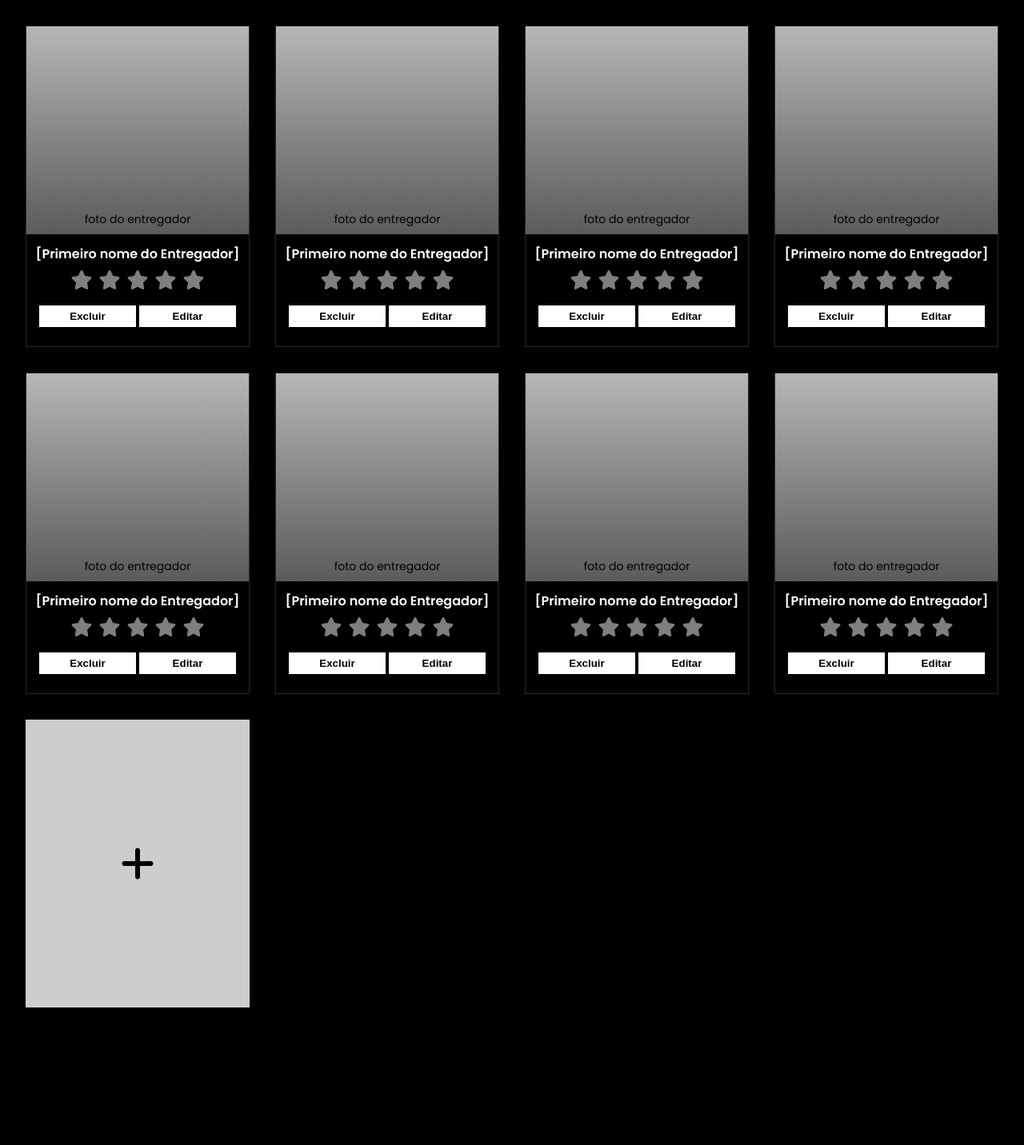
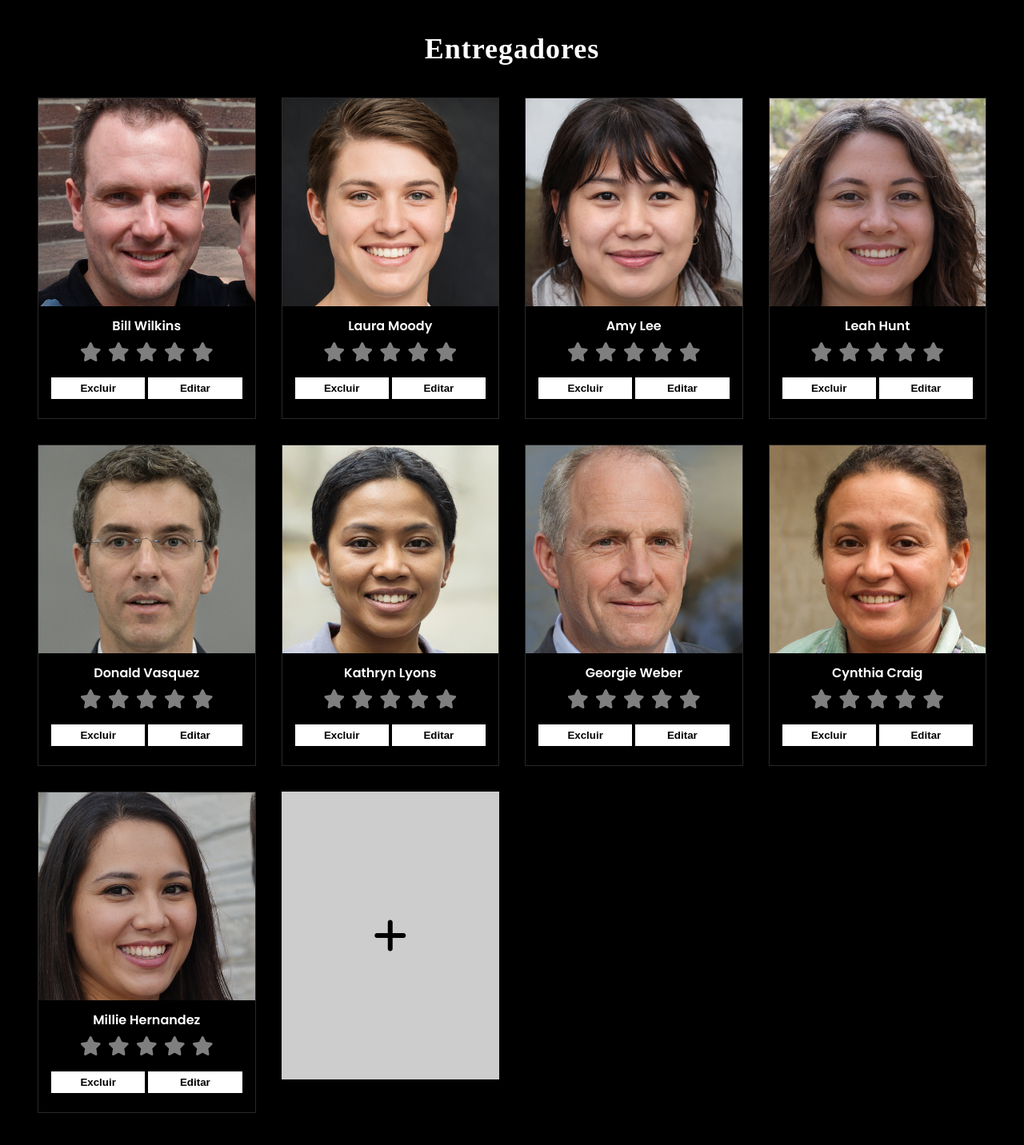
Before and after one commit to PI-InfoWeb-CNAT/Japapou, a Django app: page /manager/manage_delivery_man/ in a window 1280 px wide. Shown: the part 65-1497 px from the top of the page at 80% size. Before the commit the page ends 1325 px from the top, so only its background shows below. Run offline with Django 5.2, Linux system fonts and the light colour scheme.

Commit message:
Added delivery men images

```diff
--- a/source/japapou/static/css/manager/manage_delivery_men.css
+++ b/source/japapou/static/css/manager/manage_delivery_men.css
@@ -1,8 +1,8 @@
-main {
+.entregadores {
 	display: grid;
 	grid-template-columns: repeat(auto-fill, minmax(260px, 1fr));
 	gap: 32px;
-	padding: 32px;
+	padding: 0 32px;
 }
 
 .card {
@@ -40,8 +40,10 @@ main {
 	color: black;
 	font-size: 14px;
 
-	span {
-		padding-bottom: 8px;
+	img {
+		width: 100%;
+		height: 100%;
+		object-fit: cover;
 	}
 }
 
--- a/source/japapou/templates/manager/manage_delivery_man.html
+++ b/source/japapou/templates/manager/manage_delivery_man.html
@@ -10,11 +10,14 @@
 {% endblock %}
 
 {% block content %}
+  <h1>Entregadores</h1>
+
+  <div class="entregadores">
     <article class="card">
       <div class="photo">
-      <span>foto do entregador</span>
+        <img src="{% static 'imgs/delivery_men/person_1.jpeg' %}" alt="Entregador" />
       </div>
-    <h2>[Primeiro nome do Entregador]</h2>
+      <h2>Bill Wilkins</h2>
       <div class="rating">
         <i class="fa-solid fa-star"></i><i class="fa-solid fa-star"></i><i class="fa-solid fa-star"></i><i class="fa-solid fa-star"></i><i class="fa-solid fa-star"></i>
       </div>
@@ -25,9 +28,9 @@
 
     <article class="card">
       <div class="photo">
-      <span>foto do entregador</span>
+        <img src="{% static 'imgs/delivery_men/person_2.jpeg' %}" alt="Entregador" />
       </div>
-    <h2>[Primeiro nome do Entregador]</h2>
+      <h2>Laura Moody</h2>
       <div class="rating">
         <i class="fa-solid fa-star"></i><i class="fa-solid fa-star"></i><i class="fa-solid fa-star"></i><i class="fa-solid fa-star"></i><i class="fa-solid fa-star"></i>
       </div>
@@ -38,9 +41,9 @@
 
     <article class="card">
       <div class="photo">
-      <span>foto do entregador</span>
+        <img src="{% static 'imgs/delivery_men/person_3.jpeg' %}" alt="Entregador" />
       </div>
-    <h2>[Primeiro nome do Entregador]</h2>
+      <h2>Amy Lee</h2>
       <div class="rating">
         <i class="fa-solid fa-star"></i><i class="fa-solid fa-star"></i><i class="fa-solid fa-star"></i><i class="fa-solid fa-star"></i><i class="fa-solid fa-star"></i>
       </div>
@@ -51,9 +54,9 @@
 
     <article class="card">
       <div class="photo">
-      <span>foto do entregador</span>
+        <img src="{% static 'imgs/delivery_men/person_4.jpeg' %}" alt="Entregador" />
       </div>
-    <h2>[Primeiro nome do Entregador]</h2>
+      <h2>Leah Hunt</h2>
       <div class="rating">
         <i class="fa-solid fa-star"></i><i class="fa-solid fa-star"></i><i class="fa-solid fa-star"></i><i class="fa-solid fa-star"></i><i class="fa-solid fa-star"></i>
       </div>
@@ -64,9 +67,9 @@
 
     <article class="card">
       <div class="photo">
-      <span>foto do entregador</span>
+        <img src="{% static 'imgs/delivery_men/person_5.jpeg' %}" alt="Entregador" />
       </div>
-    <h2>[Primeiro nome do Entregador]</h2>
+      <h2>Donald Vasquez</h2>
       <div class="rating">
         <i class="fa-solid fa-star"></i><i class="fa-solid fa-star"></i><i class="fa-solid fa-star"></i><i class="fa-solid fa-star"></i><i class="fa-solid fa-star"></i>
       </div>
@@ -77,9 +80,9 @@
 
     <article class="card">
       <div class="photo">
-      <span>foto do entregador</span>
+        <img src="{% static 'imgs/delivery_men/person_6.jpeg' %}" alt="Entregador" />
       </div>
-    <h2>[Primeiro nome do Entregador]</h2>
+      <h2>Kathryn Lyons</h2>
       <div class="rating">
         <i class="fa-solid fa-star"></i><i class="fa-solid fa-star"></i><i class="fa-solid fa-star"></i><i class="fa-solid fa-star"></i><i class="fa-solid fa-star"></i>
       </div>
@@ -90,9 +93,9 @@
 
     <article class="card">
       <div class="photo">
-      <span>foto do entregador</span>
+        <img src="{% static 'imgs/delivery_men/person_7.jpeg' %}" alt="Entregador" />
       </div>
-    <h2>[Primeiro nome do Entregador]</h2>
+      <h2>Georgie Weber</h2>
       <div class="rating">
         <i class="fa-solid fa-star"></i><i class="fa-solid fa-star"></i><i class="fa-solid fa-star"></i><i class="fa-solid fa-star"></i><i class="fa-solid fa-star"></i>
       </div>
@@ -103,9 +106,22 @@
 
     <article class="card">
       <div class="photo">
-      <span>foto do entregador</span>
+        <img src="{% static 'imgs/delivery_men/person_8.jpeg' %}" alt="Entregador" />
       </div>
-    <h2>[Primeiro nome do Entregador]</h2>
+      <h2>Cynthia Craig</h2>
+      <div class="rating">
+        <i class="fa-solid fa-star"></i><i class="fa-solid fa-star"></i><i class="fa-solid fa-star"></i><i class="fa-solid fa-star"></i><i class="fa-solid fa-star"></i>
+      </div>
+      <div class="actions">
+        <button>Excluir</button><button>Editar</button>
+      </div>
+    </article>
+
+    <article class="card">
+      <div class="photo">
+        <img src="{% static 'imgs/delivery_men/person_9.jpeg' %}" alt="Entregador" />
+      </div>
+      <h2>Millie Hernandez</h2>
       <div class="rating">
         <i class="fa-solid fa-star"></i><i class="fa-solid fa-star"></i><i class="fa-solid fa-star"></i><i class="fa-solid fa-star"></i><i class="fa-solid fa-star"></i>
       </div>
@@ -117,4 +133,5 @@
     <div class="add-card">
       <i class="fa-solid fa-plus"></i>
     </div>
+  </div>
 {% endblock %}
```
Also changed, not shown: source/japapou/static/imgs/delivery_men/person_1.jpeg (added), source/japapou/static/imgs/delivery_men/person_2.jpeg (added), source/japapou/static/imgs/delivery_men/person_3.jpeg (added), source/japapou/static/imgs/delivery_men/person_4.jpeg (added), source/japapou/static/imgs/delivery_men/person_5.jpeg (added), source/japapou/static/imgs/delivery_men/person_6.jpeg (added), source/japapou/static/imgs/delivery_men/person_7.jpeg (added), source/japapou/static/imgs/delivery_men/person_8.jpeg (added), source/japapou/static/imgs/delivery_men/person_9.jpeg (added). Lines whose indentation alone changed are shown as unchanged.
